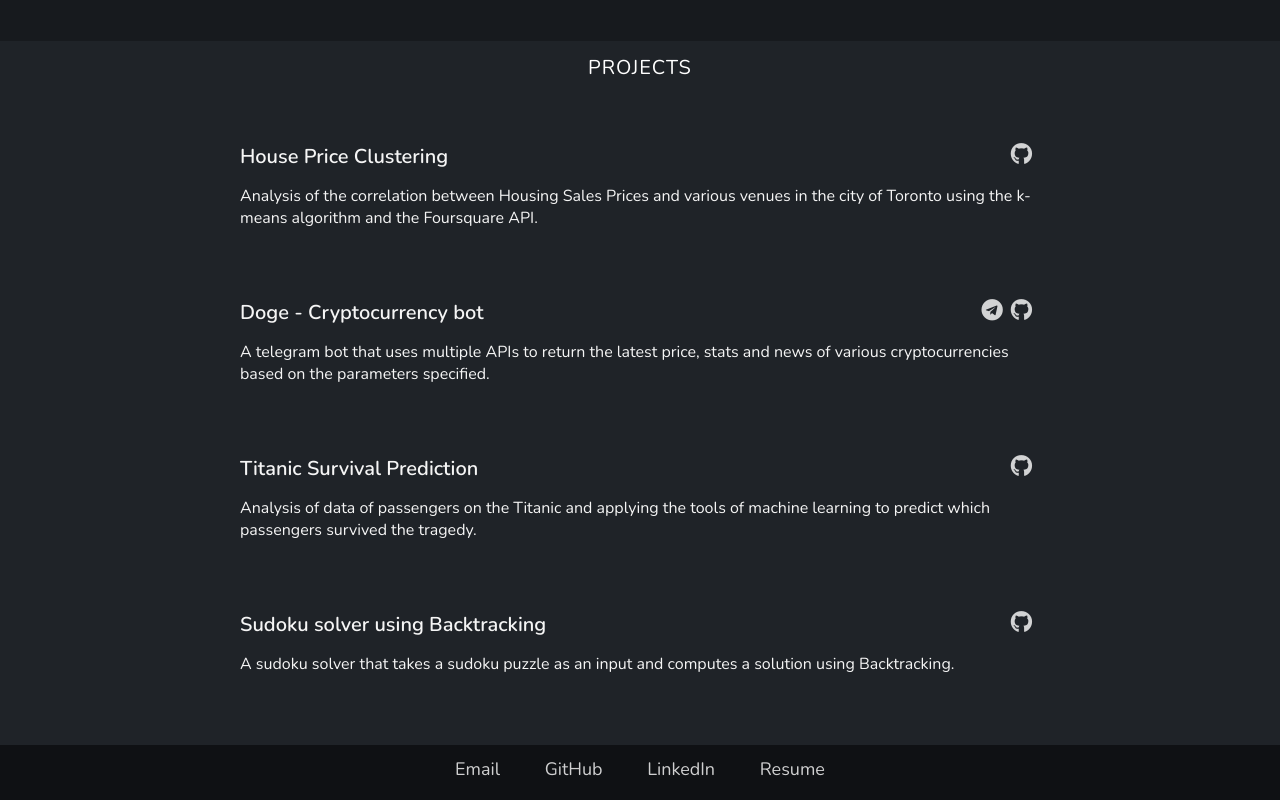
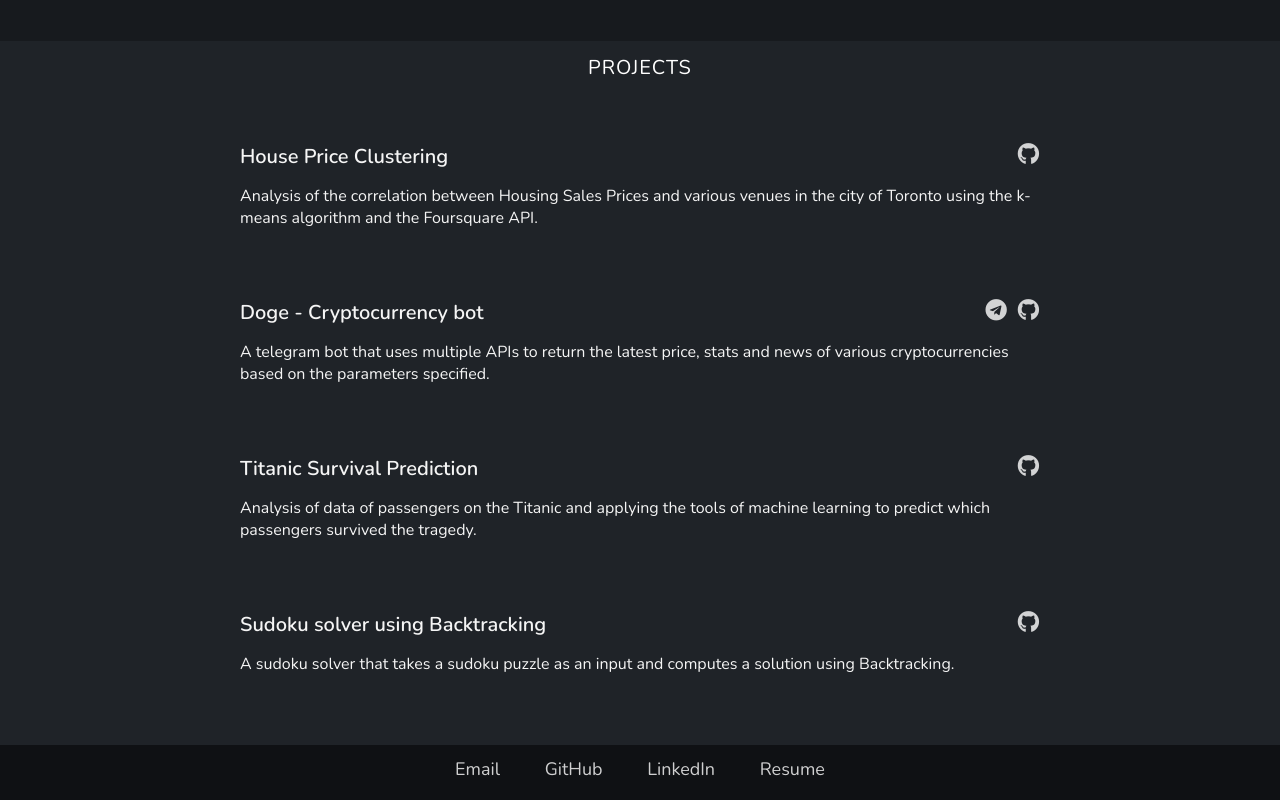
Before and after one commit to nmdcm/nathanmonteiro.com, a plain HTML site: page index.html in a window 1280 px wide. Shown: the part 1512-2312 px from the top of the page. Drawn offline with nearby package versions, Linux system fonts and the light colour scheme.

Commit message:
Updated font awesome

```diff
--- a/css/style.css
+++ b/css/style.css
@@ -235,10 +235,14 @@ h1{
   color: whitesmoke;
 }
 .fab{
-  letter-spacing: 8px;
+  padding-left:10px;
+  letter-spacing: 1px;
+  font-size: 22px;
+  float: right;
   opacity: 0.8;
   color:  white;
 }
+
 .fab:hover{
   opacity: 1;
 }
--- a/index.html
+++ b/index.html
@@ -91,7 +91,7 @@
     <div class="proj" data-aos="fade-up">
       <div>
         <span class="title">House Price Clustering</span>
-        <a style="font-size:22px; float: right;" class="fab fa-github" href="https://github.com/nmdcm/house-price-clustering"
+        <a  class="fab fa-github" href="https://github.com/nmdcm/house-price-clustering"
           target="_blank"></a>
       </div>
       <div style="margin-top: 15px;">Analysis of the correlation between Housing Sales Prices and
@@ -100,8 +100,8 @@
     <div class="proj" data-aos="fade-up">
       <div>
         <span class="title">Doge - Cryptocurrency bot</span>
-        <a style="font-size:22px; float: right;" class="fab fa-github" href="https://github.com/nmdcm/doge-crypto-bot" target="_blank"></a>
-        <a class="fab fa-telegram" style="font-size:22px; float:right;" aria-hidden="true" href="https://t.me/DoggeCoinBot" target="_blank"></a>
+        <a  class="fab fa-github" href="https://github.com/nmdcm/doge-crypto-bot" target="_blank"></a>
+        <a class="fab fa-telegram" aria-hidden="true" href="https://t.me/DoggeCoinBot" target="_blank"></a>
       </div>
       <div style="margin-top: 15px;">A telegram bot that uses multiple APIs to return the latest price, stats and news of various cryptocurrencies based on the parameters specified.
         </div>
@@ -110,7 +110,7 @@
     <div class="proj" data-aos="fade-up">
       <div>
         <span class="title">Titanic Survival Prediction</span>
-        <a style="font-size:22px; float: right;" class="fab fa-github" href="https://github.com/nmdcm/titanic-survival-prediction"
+        <a  class="fab fa-github" href="https://github.com/nmdcm/titanic-survival-prediction"
           target="_blank"></a>
       </div>
       <div style="margin-top: 15px;">Analysis of data of passengers on the Titanic and applying the tools of machine learning to predict which passengers survived the tragedy.
@@ -120,7 +120,7 @@
     <div class="proj" data-aos="fade-up">
       <div>
         <span class="title">Sudoku solver using Backtracking</span>
-        <a style="font-size:22px; float: right;" class="fab fa-github" href="https://github.com/nmdcm/sudoku-backtracking"
+        <a  class="fab fa-github" href="https://github.com/nmdcm/sudoku-backtracking"
           target="_blank"></a>
       </div>
       <div style="margin-top: 15px;">A sudoku solver that takes a sudoku puzzle as an input and computes a solution using Backtracking.
```
